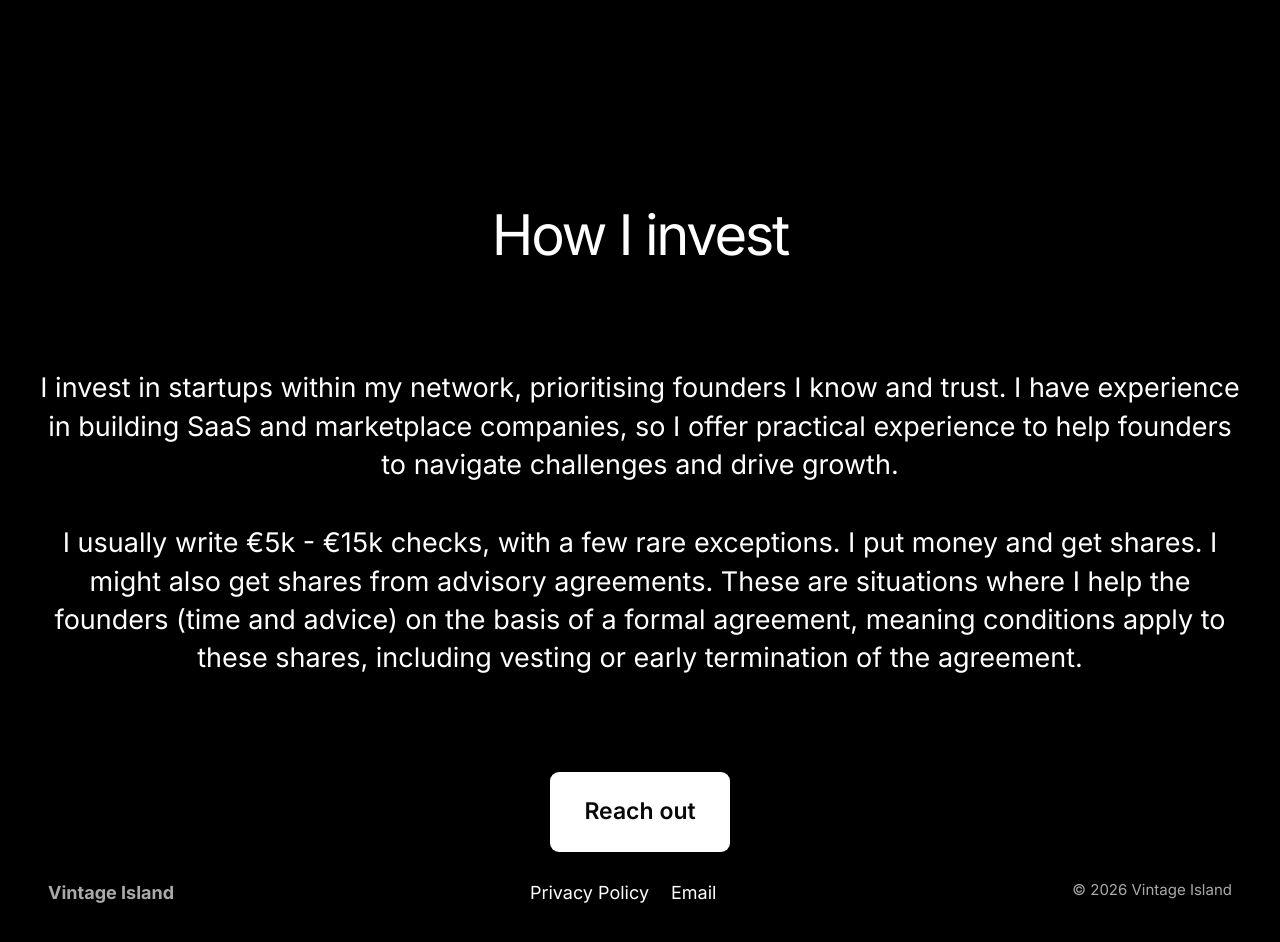
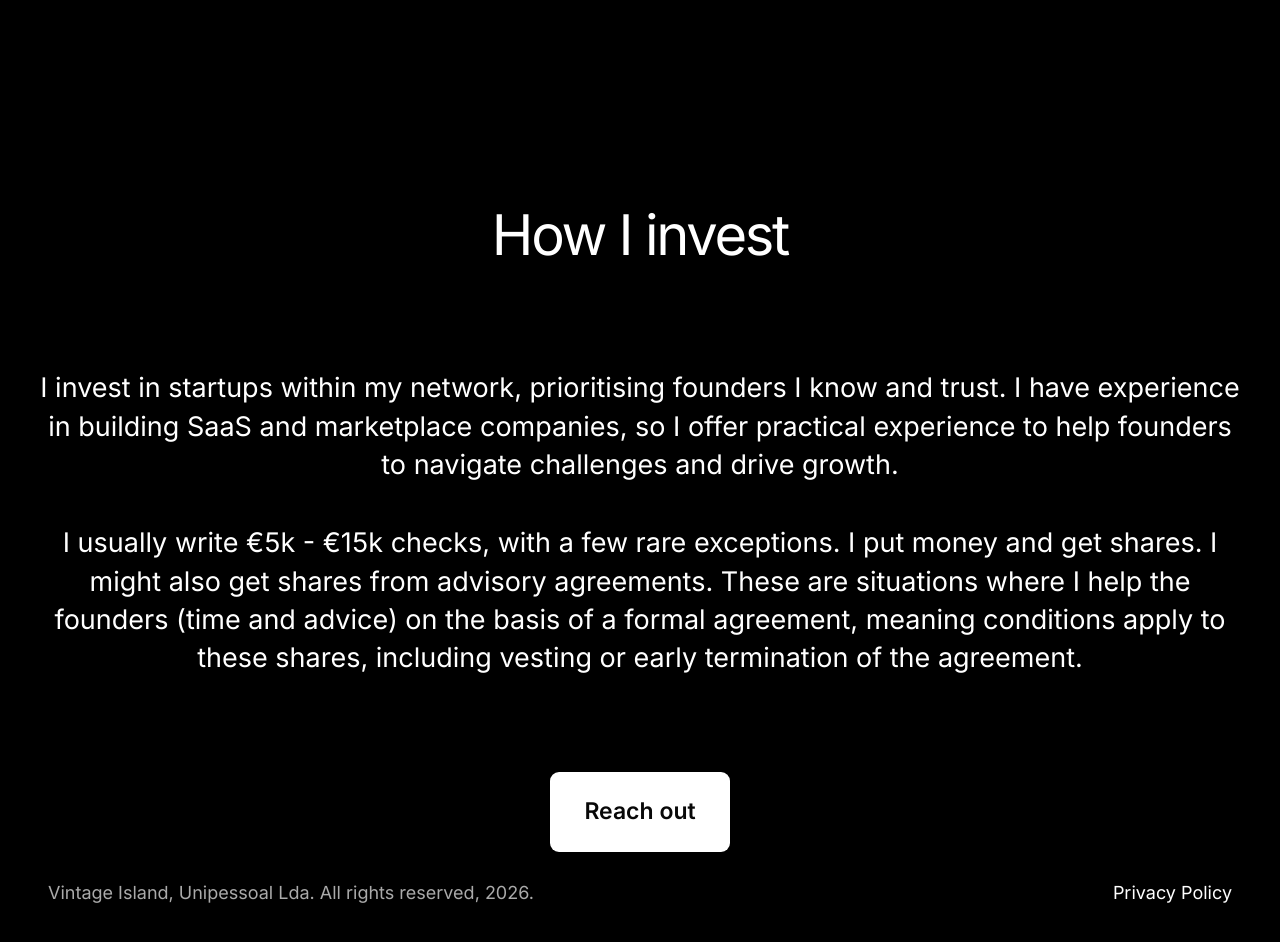
Before and after one commit to oandreduarte/vintage-island-website, a plain HTML site: page projects/index.html in a window 1280 px wide. Shown: the part 142-1084 px from the top of the page. Drawn offline with Linux system fonts and the light colour scheme.

Commit message:
Use consistent About page footer

```diff
--- a/projects/index.html
+++ b/projects/index.html
@@ -5,4 +5,4 @@
     <p>I usually write €5k - €15k checks, with a few rare exceptions. I put money and get shares. I might also get shares from advisory agreements. These are situations where I help the founders (time and advice) on the basis of a formal agreement, meaning conditions apply to these shares, including vesting or early termination of the agreement.</p>
   </div>
   <a class="invest-reachout" href="/contact/">Reach out</a>
-</main><footer class="site-footer"><strong>Vintage Island</strong><div class="footer-links"><a href="/privacy-policy/">Privacy Policy</a><a href="mailto:oandreduarte@gmail.com">Email</a></div><small>© <span data-year></span> Vintage Island</small></footer></body></html>
+</main><footer class="site-footer about-footer"><span>Vintage Island, Unipessoal Lda. All rights reserved, 2026.</span><a href="/privacy-policy/">Privacy Policy</a></footer></body></html>
```
